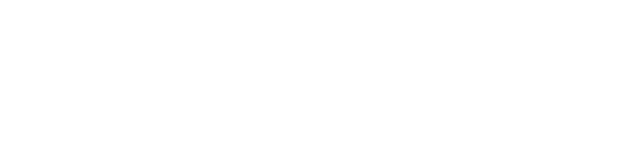
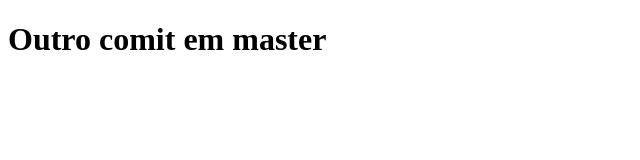
Before and after one commit to raphaelhaf/gama-no-git, a plain HTML site: page index.html in a window 1280 px wide. Shown: the whole page, without its empty margins (0-640 px from the left). Drawn offline with Linux system fonts and the light colour scheme.

Commit message:
outro commit dessa vez em master

```diff
--- a/index.html
+++ b/index.html
@@ -6,6 +6,6 @@
   <title>Document</title>
 </head>
 <body>
-
+  <h1> Outro comit em master</h1>
 </body>
 </html>
```
